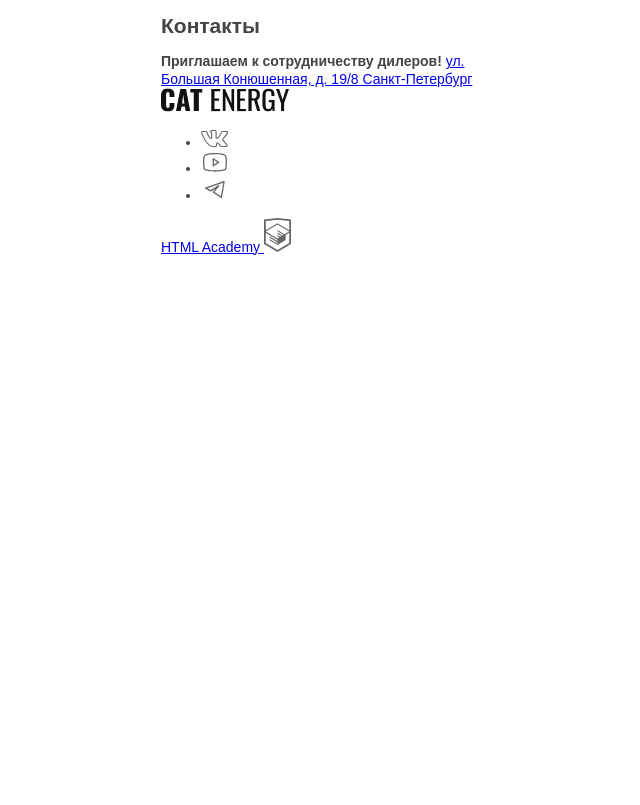
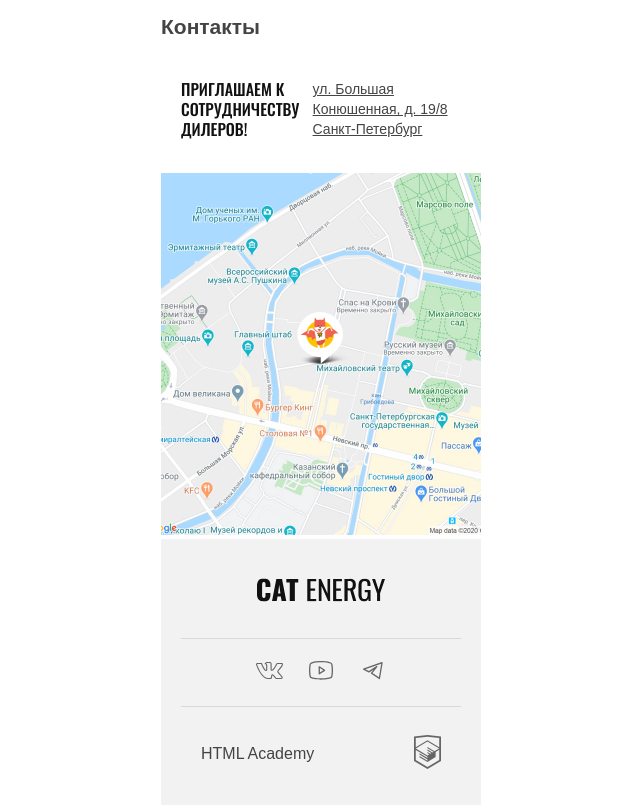
Before and after one commit to htmlacademy-adaptive/1954435-cat-energy-25, a website: page source/index.html in a window 1280 px wide. Shown: the part 2397-3202 px from the top of the page, without its empty margins (319-959 px from the left). Before the commit the page ends 2653 px from the top, so only its background shows below. Drawn offline with nearby package versions, Linux system fonts and the light colour scheme; files that its build step writes are made by us from their sources.

Commit message:
Cтилизация главной

```diff
--- a/source/index.html
+++ b/source/index.html
@@ -125,13 +125,15 @@
     </section>
     <section class="address">
       <h2 class="visually-hidden">Контакты</h2>
-      <strong class="address__title">Приглашаем к сотрудничеству дилеров!</strong>
-      <a class="address__link" href="#">ул. Большая Конюшенная, д. 19/8 Санкт-Петербург</a>
-      <!--нужно добавить ссылку на адрес-->
+      <div class="address__wrapper">
+        <strong class="address__title">Приглашаем к сотрудничеству дилеров!</strong>
+        <a class="address__link" href="#">ул. Большая Конюшенная, д. 19/8 Санкт-Петербург</a>
+      </div>
+      <div class="address__map-wrapper">
+        <img class="address__image" src="img/location.jpg" width="320" height="362" alt="Карта как нас найти.">
+      </div>
+      <!--нужно добавить ссылку на адрес -->
       <!--нужно вставить карту через iframe или как-то ещё?-->
-
-
-
     </section>
   </main>
 
@@ -176,12 +178,13 @@
       </ul>
     </div>
     <div class="footer__logo-academy logo-academy">
-      <a class="logo-academy__link-academy" href="https://htmlacademy.ru/intensive/adaptive">HTML Academy
-        <svg class="logo-academy__icon" width="27" height="34" viewBox="0 0 27 34" fill="none"
+      <a class="logo-academy__link logo-academy__copyright" href="https://htmlacademy.ru/intensive/adaptive"> HTML Academy</a>
+      <a class="logo-academy__link" href="https://htmlacademy.ru/intensive/adaptive">
+        <svg class="logo-academy__icon" width="27" height="34" viewBox="0 0 27 34" fill="currentColor"
           xmlns="http://www.w3.org/2000/svg">
           <path
             d="M13.64.02 13.5 0 0 1.4v24.61L13.5 34 27 26.01V1.41L13.64 0Zm11.6 25L13.5 31.96 1.77 25.02v-10.1l11.68 6.93.02 1.25-8.02-4.75v1.23l8.04 4.8.02 1.3-8.05-4.76v1.22l8.04 4.81 8.12-4.83V16.9l3.62-2.15v10.26Zm0-11.57L22 15.33l-1.48.88-7.06-4.19-.01 1.23 6.04 3.57-.06.03-.13.07-.86.5-4.98-2.95-.01 1.22 3.93 2.33-.93.61-.02.01-2.97-1.74-.01 1.23 1.94 1.13-1.98 1.19L1.8 13.58l11.63-6.96 11.8 6.83Zm0-1.22L13.43 5.3 1.77 12.22V2.99L13.5 1.76 25.23 3v9.24Z"
-            fill="#666" />
+            />
         </svg>
       </a>
     </div>
--- /dev/null
+++ b/source/sass/blocks/address.scss
@@ -0,0 +1,29 @@
+.address__wrapper {
+  padding: 26px 20px;
+  display: flex;
+  align-items: center;
+  justify-content: space-between;
+  margin-bottom: 8px;
+}
+
+.address__title {
+  margin: 0;
+  padding: 0;
+  text-decoration: none;
+  font-family: "Oswald", sans-serif;
+  font-style: normal;
+  font-weight: 400;
+  font-size: 16px;
+  line-height: 125%;
+  text-transform: uppercase;
+  color: #111111;
+}
+
+.address__link {
+  font-family: "Arial", sans-serif;
+  font-style: normal;
+  font-weight: 400;
+  font-size: 14px;
+  line-height: 143%;
+  color: #444444;
+}
--- /dev/null
+++ b/source/sass/blocks/footer.scss
@@ -0,0 +1,30 @@
+.footer {
+  padding: 0 20px;
+  background: #f2f2f2;
+}
+
+.footer__logo {
+  padding: 39px 76px 32px;
+}
+
+.footer__link {
+  display: inline-block;
+
+  &:hover {
+    opacity: 0.8;
+  }
+
+  &:active {
+    opacity: 0.3;
+  }
+}
+
+.footer__socials {
+  padding: 20px 74px;
+  border-top: 1px solid #d9d9d9;
+  border-bottom: 1px solid #d9d9d9;
+}
+
+.footer__logo-academy {
+  padding: 28px 20px 32px;
+}
--- /dev/null
+++ b/source/sass/blocks/logo-academy.scss
@@ -0,0 +1,39 @@
+.logo-academy {
+  display: flex;
+  align-items: center;
+  justify-content: space-between;
+}
+
+
+.logo-academy__link {
+  margin: 0;
+  padding: 0;
+  text-decoration: none;
+}
+
+
+.logo-academy__copyright {
+  font-family: "Arial", sans-serif;
+  font-style: normal;
+  font-weight: 400;
+  font-size: 16px;
+  line-height: 18px;
+  color: #444444;
+
+  &:active {
+    opacity: 0.3;
+  }
+}
+
+.logo-academy__icon {
+  color: #666666;
+
+  &:hover {
+    color: #68b738;
+  }
+
+  &:active {
+    color: #68b738;
+    opacity: 0.3;
+  }
+}
--- /dev/null
+++ b/source/sass/blocks/range.scss
@@ -0,0 +1,14 @@
+.toggle {
+  border: none;
+  background-color: transparent;
+}
+
+.toggle__label {
+  font-family: "Oswald", sans-serif;
+  font-style: normal;
+  font-weight: 400;
+  font-size: 16px;
+  line-height: 125%;
+  text-transform: uppercase;
+  color: #000000;
+}
--- /dev/null
+++ b/source/sass/blocks/socials.scss
@@ -0,0 +1,26 @@
+.socials__list {
+  display: flex;
+  justify-content: center;
+  align-items: center;
+  margin: 0;
+  padding: 0;
+  list-style-type: none;
+}
+
+.socials__item:not(:last-child) {
+  margin-right: 24px;
+}
+
+.socials__link {
+  text-decoration: none;
+  color: #666666;
+
+  &:hover {
+    color: #68b738;
+  }
+
+  &:active {
+    color: #68b738;
+    opacity: 0.3;
+  }
+}
--- a/source/sass/style.scss
+++ b/source/sass/style.scss
@@ -10,3 +10,8 @@
 @use "blocks/programs.scss";
 @use "blocks/advantages.scss";
 @use "blocks/example.scss";
+@use "blocks/range.scss";
+@use "blocks/address.scss";
+@use "blocks/footer.scss";
+@use "blocks/socials.scss";
+@use "blocks/logo-academy.scss" ;
```
Also changed, not shown: source/img/location.jpg (added).
